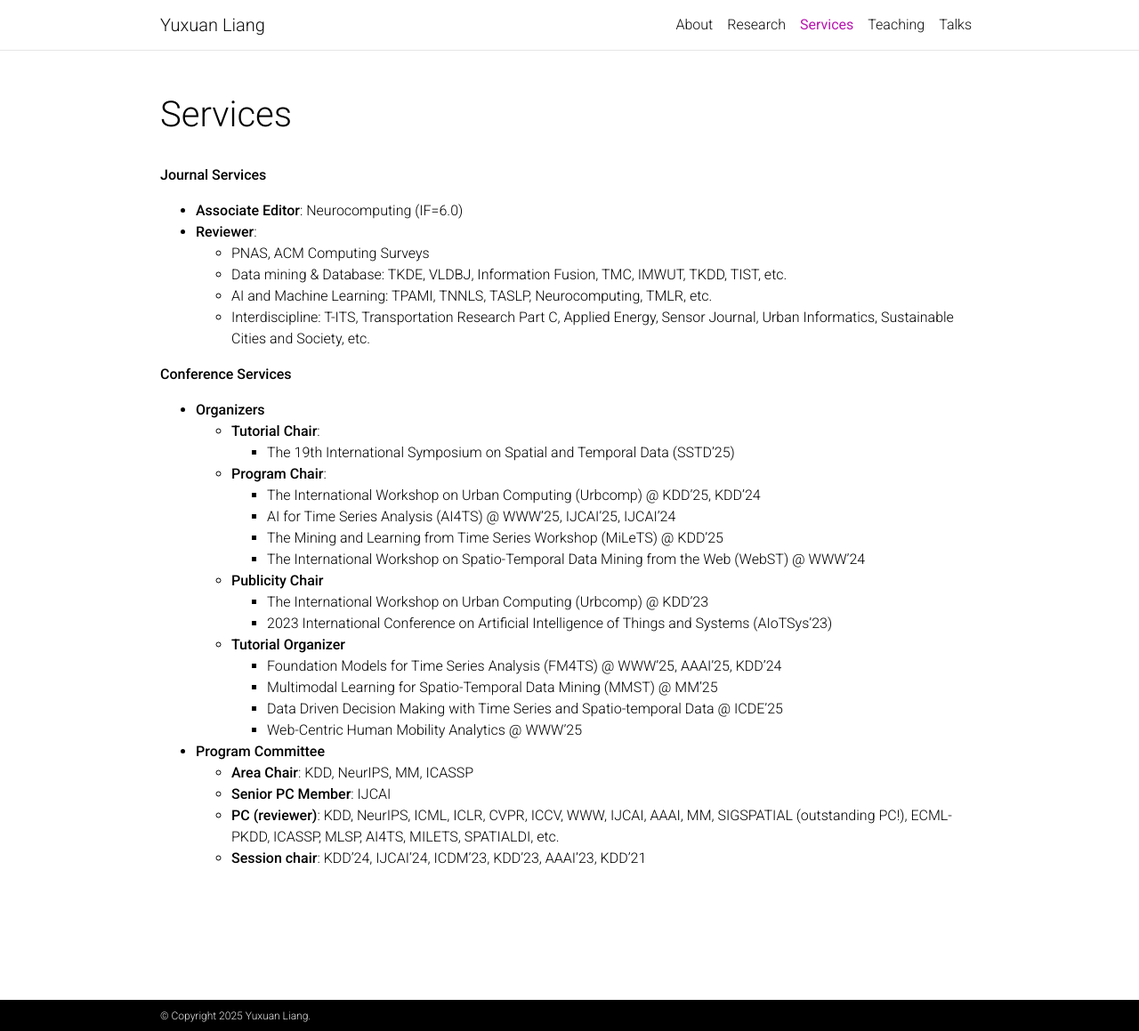
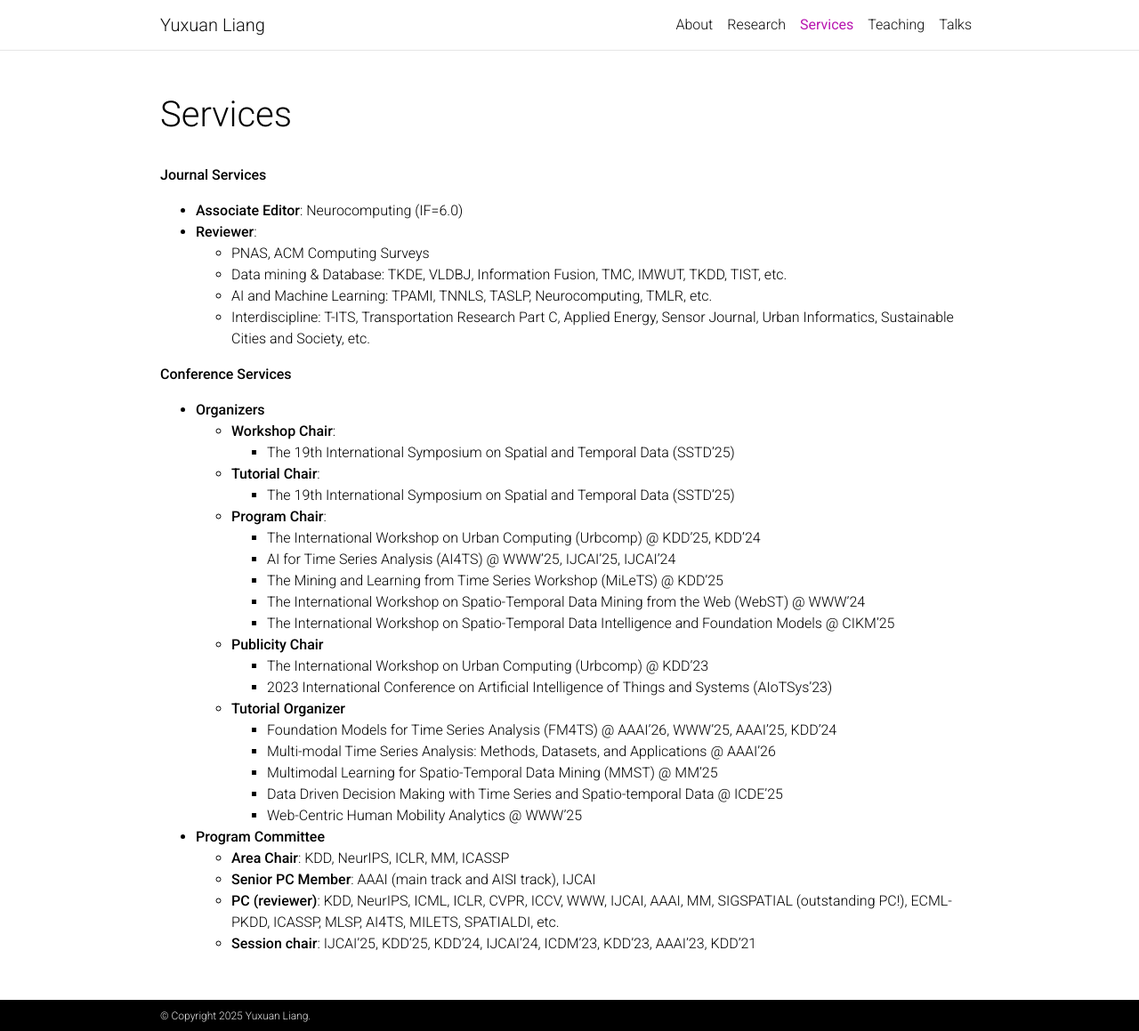
Before and after one commit to CastleLiang/castleliang.github.io, a Jekyll site: the page built from _pages/service.md, in a window 1280 px wide and 1159 px high. Shown: the whole window at 89% size. Built offline with Jekyll 4.4.1, drawn with Linux system fonts in a browser that asks for light colours; comment, search, counter and statistics services are not loaded; a style sheet for code colours, icons or effects is not loaded.

Commit message:
update news and services

```diff
--- a/_pages/service.md
+++ b/_pages/service.md
@@ -16,9 +16,10 @@
   - AI and Machine Learning: TPAMI, TNNLS, TASLP, Neurocomputing, TMLR, etc.
   - Interdiscipline: T-ITS, Transportation Research Part C, Applied Energy, Sensor Journal, Urban Informatics, Sustainable Cities and Society, etc.
 
-
 **Conference Services**
 - **Organizers**
+  - **Workshop Chair**:
+    - The 19th International Symposium on Spatial and Temporal Data (SSTD'25)
   - **Tutorial Chair**:
     - The 19th International Symposium on Spatial and Temporal Data (SSTD'25)
   - **Program Chair**:
@@ -26,18 +27,19 @@
     - AI for Time Series Analysis (AI4TS) @ WWW'25, IJCAI'25, IJCAI'24
     - The Mining and Learning from Time Series Workshop (MiLeTS) @ KDD'25
     - The International Workshop on Spatio-Temporal Data Mining from the Web (WebST) @ WWW'24
+    - The International Workshop on Spatio-Temporal Data Intelligence and Foundation Models @ CIKM'25
   - **Publicity Chair**
     - The International Workshop on Urban Computing (Urbcomp) @ KDD'23
     - 2023 International Conference on Artificial Intelligence of Things and Systems (AIoTSys'23)
   - **Tutorial Organizer**
-    - Foundation Models for Time Series Analysis (FM4TS) @ WWW'25, AAAI'25, KDD'24
+    - Foundation Models for Time Series Analysis (FM4TS) @ AAAI'26, WWW'25, AAAI'25, KDD'24
+    - Multi-modal Time Series Analysis: Methods, Datasets, and Applications @ AAAI'26
     - Multimodal Learning for Spatio-Temporal Data Mining (MMST) @ MM'25
     - Data Driven Decision Making with Time Series and Spatio-temporal Data @ ICDE'25
     - Web-Centric Human Mobility Analytics @ WWW'25
 
-
 - **Program Committee**
-  - **Area Chair**: KDD, NeurIPS, MM, ICASSP
-  - **Senior PC Member**: IJCAI
+  - **Area Chair**: KDD, NeurIPS, ICLR, MM, ICASSP
+  - **Senior PC Member**: AAAI (main track and AISI track), IJCAI
   - **PC (reviewer)**: KDD, NeurIPS, ICML, ICLR, CVPR, ICCV, WWW, IJCAI, AAAI, MM, SIGSPATIAL (outstanding PC!), ECML-PKDD, ICASSP, MLSP, AI4TS, MILETS, SPATIALDI, etc.
-  - **Session chair**: KDD'24, IJCAI'24, ICDM'23, KDD'23, AAAI'23, KDD'21
+  - **Session chair**: IJCAI'25, KDD'25, KDD'24, IJCAI'24, ICDM'23, KDD'23, AAAI'23, KDD'21
```
Also changed, not shown: _news/20250801.md (added, +6 -0 lines), _pages/about.md (+1 -1 lines), _pages/publications.md (+1 -1 lines).
